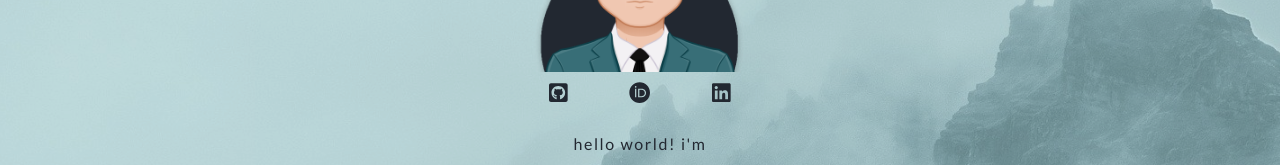
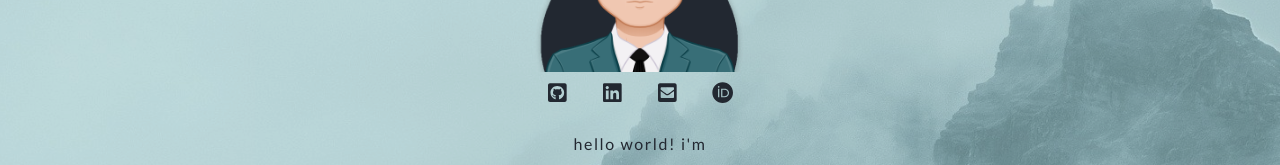
Before and after one commit to dejongyeong/web-portfolio, a React (Create React App) app: page / in a window 1280 px wide. Shown: the part 278-443 px from the top of the page. Built offline with nearby package versions, Linux system fonts and the light colour scheme; no server answers.

Commit message:
added email social icons

```diff
--- a/src/components/ContactButton.js
+++ b/src/components/ContactButton.js
@@ -6,6 +6,7 @@ import {
   faLinkedinIn,
   faOrcid,
 } from '@fortawesome/free-brands-svg-icons';
+import { faEnvelope } from '@fortawesome/free-regular-svg-icons';
 import uuid from 'react-uuid';
 
 const useStyles = makeStyles((theme) => ({
@@ -42,6 +43,12 @@ const useStyles = makeStyles((theme) => ({
         color: '#ffffff',
       },
       backgroundColor: '#a6ce39',
+    },
+    '& .gmail:hover': {
+      '& a': {
+        color: '#ffffff',
+      },
+      backgroundColor: '#b23121',
     },
   },
   aboutIcons: {
@@ -86,6 +93,12 @@ function ContactButton() {
       icons: faOrcid,
       style: 'orcid',
     },
+    {
+      key: uuid(),
+      links: 'mailto: de.jong.yeong@gmail.com',
+      icons: faEnvelope,
+      style: 'gmail',
+    },
   ];
 
   return (
--- a/src/components/SocialIcons.js
+++ b/src/components/SocialIcons.js
@@ -5,15 +5,17 @@ import {
   faGithubSquare,
   faLinkedin,
 } from '@fortawesome/free-brands-svg-icons';
+import { faEnvelopeSquare } from '@fortawesome/free-solid-svg-icons';
 import { makeStyles, Grid } from '@material-ui/core';
 
 const links = [
   'https://github.com/dejongyeong',
+  'https://www.linkedin.com/in/de-jong-yeong/',
+  'mailto: de.jong.yeong@gmail.com',
   'https://orcid.org/0000-0002-4626-8040',
-  'https://www.linkedin.com/in/de-jong-yeong/',
 ];
-const linksIcon = [faGithubSquare, faOrcid, faLinkedin];
-const classes = ['github', 'orcid', 'linkedin'];
+const linksIcon = [faGithubSquare, faLinkedin, faEnvelopeSquare, faOrcid];
+const classes = ['github', 'linkedin', 'email', 'orcid'];
 
 const useStyles = makeStyles((theme) => ({
   social: {
@@ -26,6 +28,9 @@ const useStyles = makeStyles((theme) => ({
     },
     '& .linkedin > a:hover': {
       color: '#0e76ab',
+    },
+    '& .email > a:hover': {
+      color: '#b23121',
     },
     '& .orcid > a:hover': {
       color: '#a6ce39',
@@ -41,15 +46,15 @@ export default function SocialIcons() {
       <Grid
         container
         justify="center"
-        spacing={3}
+        spacing={0}
         alignItems="center"
         direction="row"
       >
         {links.map((text, index) => (
           // key is required for react!!
-          <Grid item xs={4} key={text} className={classes[index]}>
+          <Grid item xs={3} key={text} className={classes[index]}>
             <a href={text} target="_blank" rel="noopener noreferrer">
-              <FontAwesomeIcon icon={linksIcon[index]} size="lg" swapOpacity />
+              <FontAwesomeIcon icon={linksIcon[index]} size="lg" />
             </a>
           </Grid>
         ))}
```
